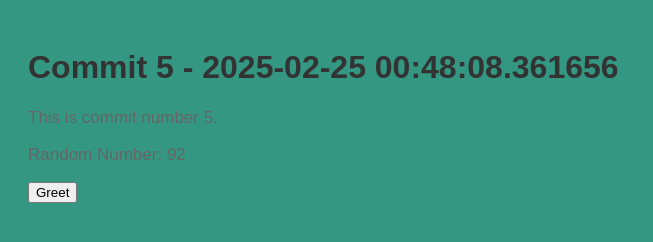
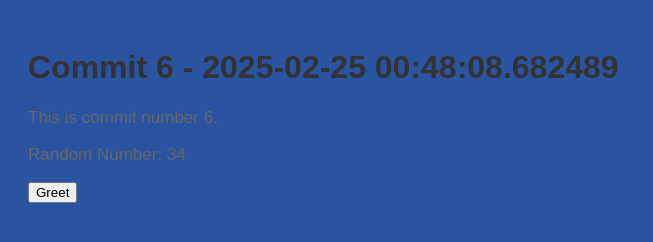
Before and after one commit to stiffs95/myrep-repo-20250225004800, a plain HTML site: page index.html in a window 1280 px wide. Shown: the whole page, without its empty margins (0-653 px from the left). Drawn offline with Linux system fonts and the light colour scheme.

Commit message:
📝 Commit 6 with HTML, CSS, and JS

```diff
--- a/index.html
+++ b/index.html
@@ -2,13 +2,13 @@
     <!DOCTYPE html>
     <html>
     <head>
-        <title>Commit 5 - 2025-02-25 00:48:08.361656</title>
+        <title>Commit 6 - 2025-02-25 00:48:08.682489</title>
         <link rel="stylesheet" href="style.css">
     </head>
     <body>
-        <h1>Commit 5 - 2025-02-25 00:48:08.361656</h1>
-        <p>This is commit number 5.</p>
-        <p>Random Number: 92</p>
+        <h1>Commit 6 - 2025-02-25 00:48:08.682489</h1>
+        <p>This is commit number 6.</p>
+        <p>Random Number: 34</p>
         <button onclick="greet()">Greet</button>
         <script src="script.js"></script>
     </body>
--- a/script.js
+++ b/script.js
@@ -2,4 +2,4 @@
     function greet() {
         alert('Hello from commit ' + commitNumber + '!');
     }
-    var commitNumber = 5;
+    var commitNumber = 6;
--- a/style.css
+++ b/style.css
@@ -1,7 +1,7 @@
 
     body {
         font-family: Arial, sans-serif;
-        background-color: #339781;
+        background-color: #2a54a2;
         padding: 20px;
     }
     h1 {
```
